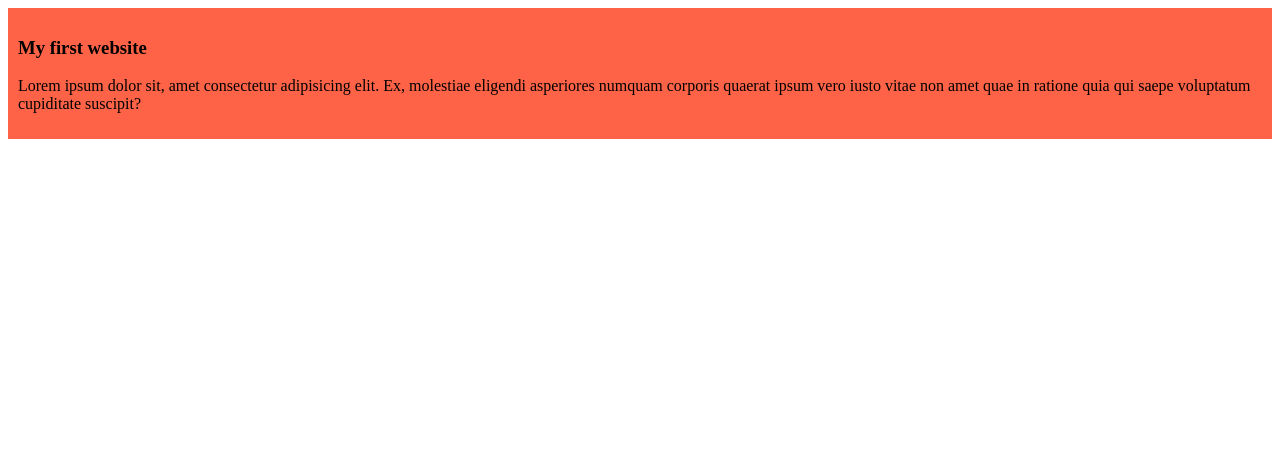
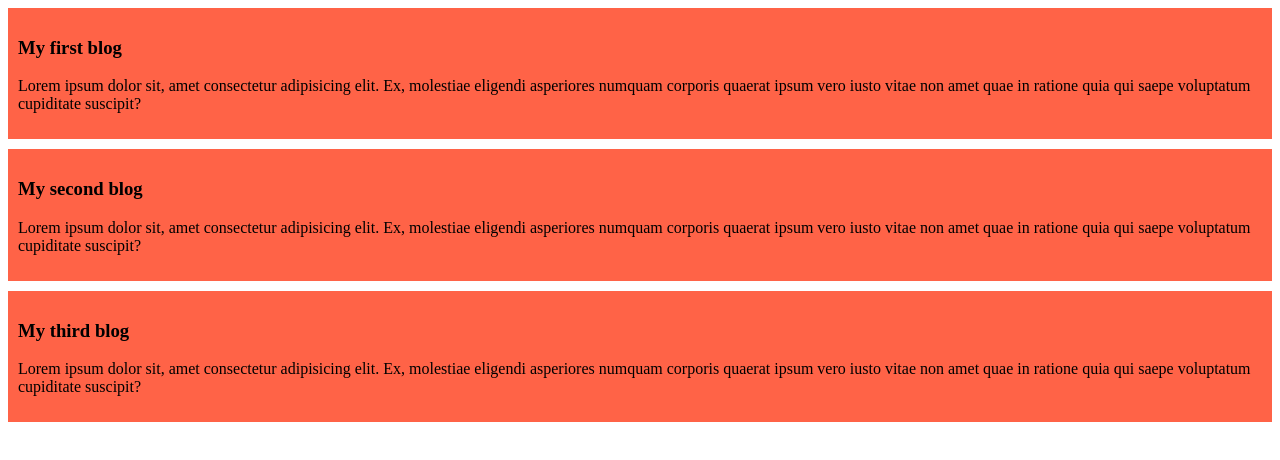
Before and after one commit to Munzeleen/my-simple-website, a plain HTML site: page index.html in a window 1280 px wide. Drawn offline with Linux system fonts and the light colour scheme.

Commit message:
added second blog

```diff
--- a/index.html
+++ b/index.html
@@ -8,7 +8,15 @@
 </head>
 <body>
     <div>
-        <h3>My first website</h3>
+        <h3>My first blog</h3>
+        <p>Lorem ipsum dolor sit, amet consectetur adipisicing elit. Ex, molestiae eligendi asperiores numquam corporis quaerat ipsum vero iusto vitae non amet quae in ratione quia qui saepe voluptatum cupiditate suscipit?</p>
+    </div>
+    <div>
+        <h3>My second blog</h3>
+        <p>Lorem ipsum dolor sit, amet consectetur adipisicing elit. Ex, molestiae eligendi asperiores numquam corporis quaerat ipsum vero iusto vitae non amet quae in ratione quia qui saepe voluptatum cupiditate suscipit?</p>
+    </div>
+    <div>
+        <h3>My third blog</h3>
         <p>Lorem ipsum dolor sit, amet consectetur adipisicing elit. Ex, molestiae eligendi asperiores numquam corporis quaerat ipsum vero iusto vitae non amet quae in ratione quia qui saepe voluptatum cupiditate suscipit?</p>
     </div>
 </body>
--- a/styles/blog.css
+++ b/styles/blog.css
@@ -1,4 +1,5 @@
 div{
     background-color: tomato;
     padding: 10px;
+    margin-bottom: 10px;
 }
```
